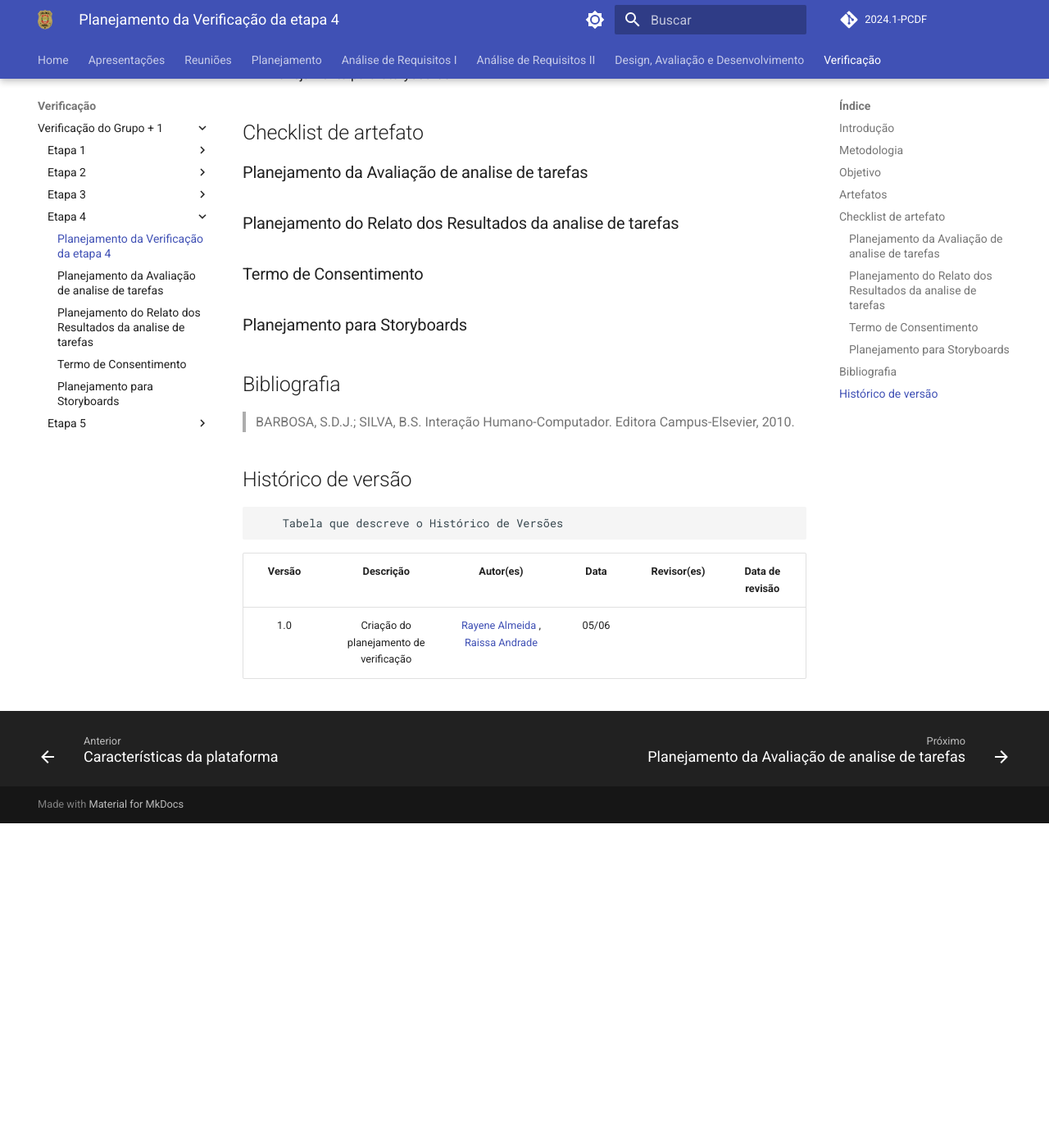
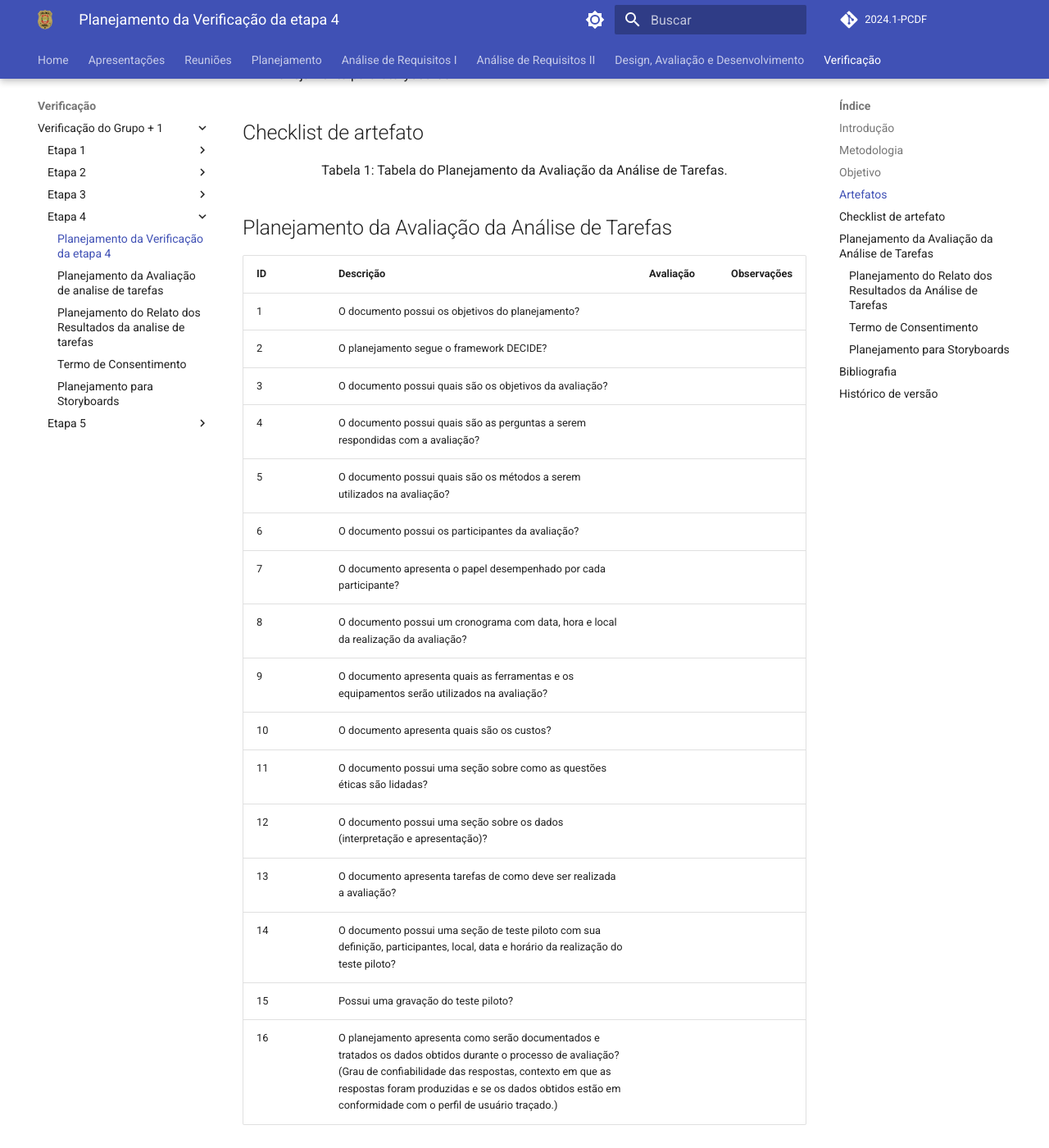
Before and after one commit to Interacao-Humano-Computador/2024.1-PCDF, an MkDocs documentation site: the page built from docs/verificacao/verificaçao_grupo+1/Etapa4/planejamento_verificacao4.md, in a window 1280 px wide and 1400 px high, scrolled down 923 px. Shown: the whole window at 82% size. Built offline with MkDocs 1.6.1 and Material for MkDocs 9.7.7, drawn with Linux system fonts in a browser that asks for light colours; comment, search, counter and statistics services are not loaded; before the commit the page ends 1927 px from its top, so only the background shows below that; some of the changed text lies outside the part shown.

Commit message:
planejamento verificaçãp etapa 4

```diff
--- a/docs/verificacao/verificaçao_grupo+1/Etapa4/planejamento_verificacao4.md
+++ b/docs/verificacao/verificaçao_grupo+1/Etapa4/planejamento_verificacao4.md
@@ -17,13 +17,52 @@ O presente documento apresenta o planejamento da verificação dos seguintes art
 
 ## Checklist de artefato
 
-### Planejamento da Avaliação de analise de tarefas
+<center>Tabela 1: Tabela do Planejamento da Avaliação da Análise de Tarefas. </center>
 
+## Planejamento da Avaliação da Análise de Tarefas
 
-### Planejamento do Relato dos Resultados da analise de tarefas
+| ID  | Descrição                                                                 | Avaliação | Observações                              |
+|-----|--------------------------------------------------------------------------|-----------|------------------------------------------|
+| 1   | O documento possui os objetivos do planejamento?                         |           |                                          |
+| 2   | O planejamento segue o framework DECIDE?                                 |           |                                          |
+| 3   | O documento possui quais são os objetivos da avaliação?                  |           |                                          |
+| 4   | O documento possui quais são as perguntas a serem respondidas com a avaliação? |      |                                          |
+| 5  | O documento possui quais são os métodos a serem utilizados na avaliação? |           |                                          |
+| 6  | O documento possui os participantes da avaliação?                        |           |                                          |
+| 7  | O documento apresenta o papel desempenhado por cada participante?        |           |                                          |
+| 8  | O documento possui um cronograma com data, hora e local da realização da avaliação? | |                                          |
+| 9  | O documento apresenta quais as ferramentas e os equipamentos serão utilizados na avaliação? | |                                          |
+| 10  | O documento apresenta quais são os custos?                               |           |                                          |
+| 11  | O documento possui uma seção sobre como as questões éticas são lidadas?  |           |                                          |
+| 12  | O documento possui uma seção sobre os dados (interpretação e apresentação)? |         |                                          |
+| 13  | O documento apresenta tarefas de como deve ser realizada a avaliação?    |           |                                          |
+| 14  | O documento possui uma seção de teste piloto com sua definição, participantes, local, data e horário da realização do teste piloto? | |                                          |
+| 15  | Possui uma gravação do teste piloto?                                     |           |                                          |
+| 16  | O planejamento apresenta como serão documentados e tratados os dados obtidos durante o processo de avaliação? (Grau de confiabilidade das respostas, contexto em que as respostas foram produzidas e se os dados obtidos estão em conformidade com o perfil de usuário traçado.) |           | |
 
+<center>Fonte: [Rayene Almeida](https://github.com/rayenealmeida), 2024.</center>
+
+### Planejamento do Relato dos Resultados da Análise de Tarefas
+
+<center>Tabela 2: Tabela do Planejamento do Relato dos Resultados da Análise de Tarefas. </center>
+
+| ID  | Descrição                                                                                                 | Avaliação | Observações  |
+|-----|----------------------------------------------------------------------------------------------------------|-----------|--------------|
+| 1   | O documento descreve claramente o objetivo da avaliação?                                                 |           |              |
+| 2   | O relato segue o framework DECIDE?                                                                       |           |              |
+| 3   | O método de avaliação utilizado está claramente explicado?                                               |           |              |
+| 4   | A tabela de cronograma das entrevistas está presente e é clara?                                          |           |              |
+| 5   | As tarefas executadas pelos participantes estão descritas de forma detalhada?                            |           |              |
+| 6   | As questões éticas, como o consentimento dos participantes, são mencionadas e tratadas adequadamente?    |           |              |
+| 7   | O questionário utilizado nas entrevistas está completo e é relevante para os objetivos da avaliação?    |           |              |
+| 8   | As sugestões de melhoria para cada storyboard estão detalhadas?                                           |           |              |
+| 9   | Todas as referências bibliográficas são listadas de forma correta?                                        |           |              |
+| 10  | O histórico de versões do documento está presente e atualizado?                                           |           |              |
+
+<center>Fonte: [Rayene Almeida](https://github.com/rayenealmeida), 2024.</center>
 
 ### Termo de Consentimento
+
 ### Planejamento para Storyboards
 
 
```
Also changed, not shown: docs/verificacao/verificaçao_grupo+1/Etapa1/planejamento_verificacao.md (+1 -1 lines).
